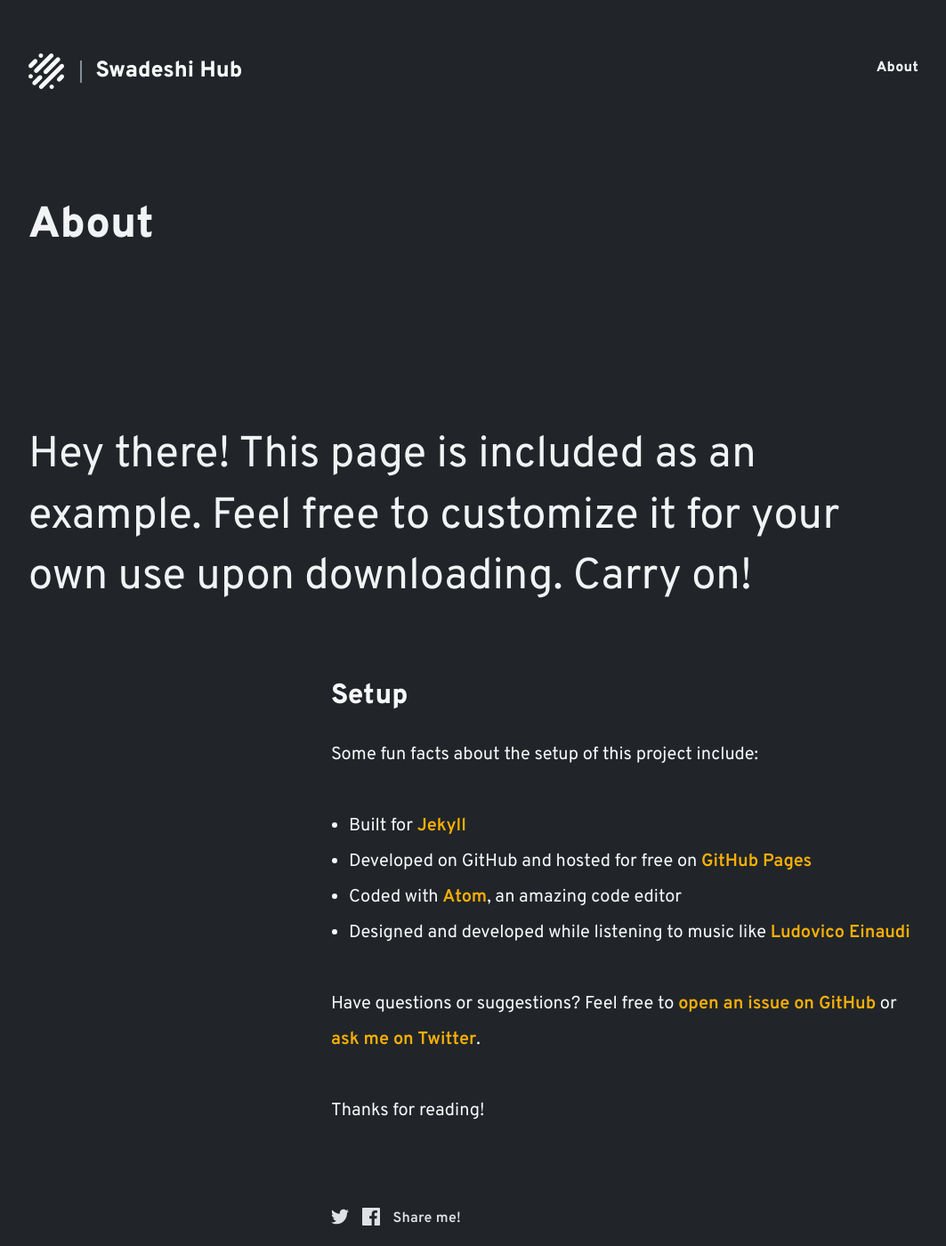
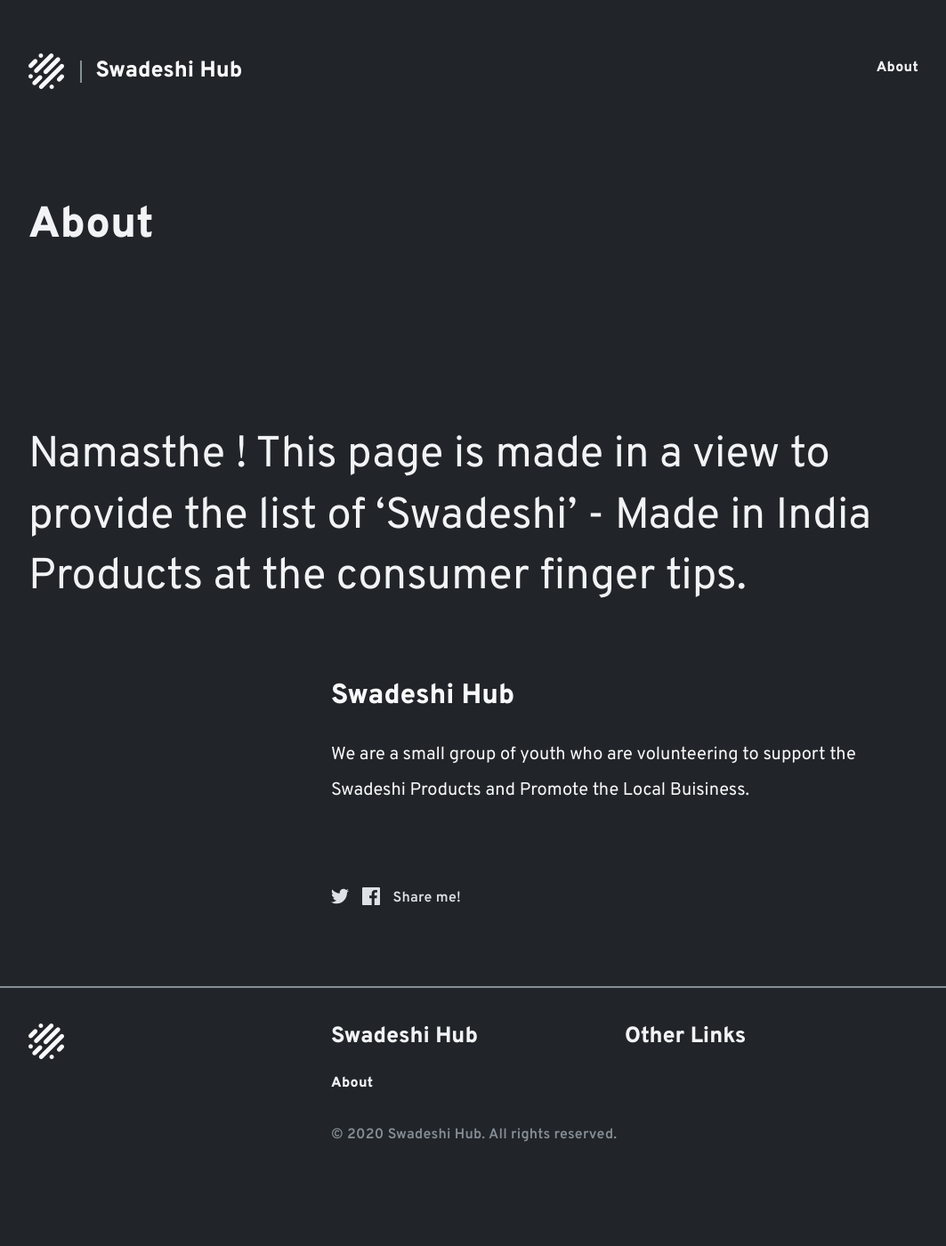
Before and after one commit to swadeshihub/swadeshihub.github.io, a Jekyll site: the page built from about/index.md, in a window 1280 px wide and 1400 px high. Shown: the whole window at 89% size, without its empty margins (108-1171 px from the left). Built offline with Jekyll 4.4.1, drawn with Linux system fonts in a browser that asks for light colours.

Commit message:
Update index.md

```diff
--- a/about/index.md
+++ b/about/index.md
@@ -5,17 +5,8 @@
 ref: about
 ---
 
-> Hey there! This page is included as an example. Feel free to customize it for your own use upon downloading. Carry on!
+> Namasthe ! This page is made in a view to provide the list of 'Swadeshi' - Made in India Products at the consumer finger tips.
 
-## Setup
+## Swadeshi Hub
 
-Some fun facts about the setup of this project include:
-
-* Built for [Jekyll](http://jekyllrb.com)
-* Developed on GitHub and hosted for free on [GitHub Pages](https://pages.github.com)
-* Coded with [Atom](https://atom.io), an amazing code editor
-* Designed and developed while listening to music like [Ludovico Einaudi](https://open.spotify.com/track/6sVuwzZ4MPsviUE8wfw2n1)
-
-Have questions or suggestions? Feel free to [open an issue on GitHub](https://github.com/madebyconnor/summer/issues/new) or [ask me on Twitter](https://twitter.com/connor_baer).
-
-Thanks for reading!
+We are a small group of youth who are volunteering to support the Swadeshi Products and Promote the Local Buisiness.
```
